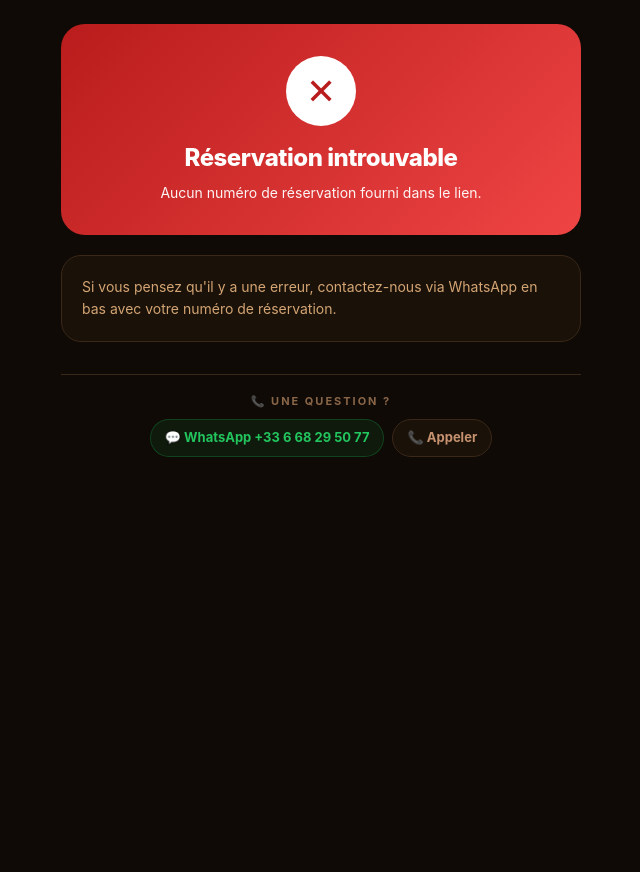
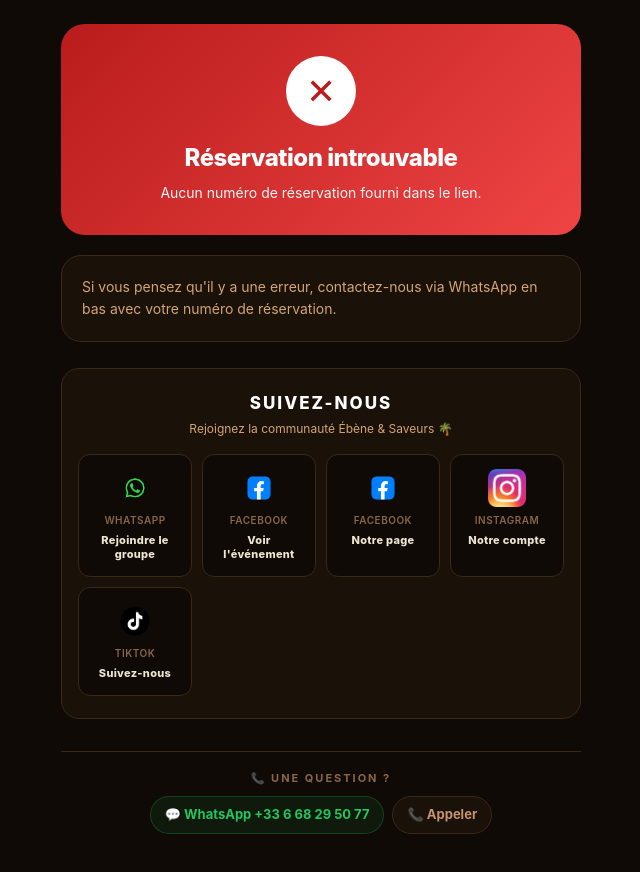
Before and after one commit to Hysadre/Brunch-Eb-ne-Saveurs, a website: page ticket.html in a window 1280 px wide. Shown: the whole page, without its empty margins (319-959 px from the left). Before the commit the page ends 800 px from the top, so only its background shows below. Drawn offline with Linux system fonts and the light colour scheme.

Commit message:
feat: Lille + socials + viewport zoom + word-break fix

```diff
--- a/ticket.html
+++ b/ticket.html
@@ -169,6 +169,17 @@
   }
   @keyframes spin { to { transform: rotate(360deg); } }
 
+  /* 🌐 Réseaux sociaux (thème sombre) */
+  .socials { margin: 26px 0 14px; padding: 22px 16px; background: #1a1108; border: 1px solid #3a2818; border-radius: 18px; }
+  .socials-title { text-align: center; margin: 0 0 4px; color: #fff; font-size: 17px; font-weight: 800; letter-spacing: 2px; text-transform: uppercase; }
+  .socials-subtitle { text-align: center; color: #d4a574; font-size: 12px; margin: 0 0 16px; }
+  .socials-grid { display: grid; grid-template-columns: repeat(auto-fit, minmax(110px, 1fr)); gap: 10px; }
+  .social-link { display: flex; flex-direction: column; align-items: center; gap: 6px; padding: 14px 8px; background: #0f0a06; border: 1px solid #3a2818; border-radius: 12px; text-decoration: none; color: #ede5d1; transition: transform 0.2s ease, border-color 0.2s ease; }
+  .social-link:hover { transform: translateY(-2px); border-color: #b86a45; }
+  .social-link img { width: 38px; height: 38px; object-fit: contain; }
+  .social-link .social-sub { font-size: 10px; color: #8a6648; font-weight: 600; letter-spacing: 0.5px; text-transform: uppercase; }
+  .social-link .social-name { font-size: 11px; font-weight: 800; color: #ede5d1; letter-spacing: 0.3px; line-height: 1.25; text-align: center; overflow-wrap: anywhere; word-break: break-word; max-width: 100%; }
+
   .contact-footer {
     margin-top: 32px;
     padding: 18px 0 24px;
@@ -206,6 +217,39 @@
   </div>
 
   <div id="content" style="display:none;"></div>
+
+  <!-- 🌐 RÉSEAUX SOCIAUX -->
+  <section class="socials">
+    <h2 class="socials-title">Suivez-nous</h2>
+    <p class="socials-subtitle">Rejoignez la communauté Ébène &amp; Saveurs 🌴</p>
+    <div class="socials-grid">
+      <a href="https://chat.whatsapp.com/GHADxG3qg9K3cHwyPWVwtt?s=cl&p=a&mlu=1" target="_blank" rel="noopener" class="social-link">
+        <img src="logo-whatsapp.webp" alt="WhatsApp">
+        <span class="social-sub">WhatsApp</span>
+        <span class="social-name">Rejoindre le groupe</span>
+      </a>
+      <a href="https://fb.me/e/4UdP4gvVm" target="_blank" rel="noopener" class="social-link">
+        <img src="logo-facebook.webp" alt="Facebook événement">
+        <span class="social-sub">Facebook</span>
+        <span class="social-name">Voir l'événement</span>
+      </a>
+      <a href="https://www.facebook.com/share/1BHxxpKudU/" target="_blank" rel="noopener" class="social-link">
+        <img src="logo-facebook.webp" alt="Page Facebook">
+        <span class="social-sub">Facebook</span>
+        <span class="social-name">Notre page</span>
+      </a>
+      <a href="https://www.instagram.com/brunch_ebene_et_saveurs?igsh=MW9hOW94bjEydmdvaQ==" target="_blank" rel="noopener" class="social-link">
+        <img src="logo-instagram.png" alt="Instagram">
+        <span class="social-sub">Instagram</span>
+        <span class="social-name">Notre compte</span>
+      </a>
+      <a href="https://vm.tiktok.com/ZNR7o7SKm/" target="_blank" rel="noopener" class="social-link">
+        <img src="logo-tiktok.webp" alt="TikTok">
+        <span class="social-sub">TikTok</span>
+        <span class="social-name">Suivez-nous</span>
+      </a>
+    </div>
+  </section>
 
   <div class="contact-footer">
     <div class="contact-footer-title">📞 Une question ?</div>
@@ -350,7 +394,7 @@
         </div>
         <div class="info-row">
           <svg width="18" height="18" viewBox="0 0 24 24" fill="none" stroke="currentColor" stroke-width="2"><path d="M21 10c0 7-9 13-9 13s-9-6-9-13a9 9 0 0 1 18 0z"/><circle cx="12" cy="10" r="3"/></svg>
-          <span>Métropole lilloise</span>
+          <span>Lille</span>
         </div>
         <div class="info-row" style="padding-top:0;">
           <span style="width:18px;"></span>
@@ -414,7 +458,7 @@
         shareBtn.addEventListener('click', async () => {
           const shareData = {
             title: 'Brunch Ébène & Saveurs',
-            text: `Bonjour, je viens au Brunch Ébène & Saveurs le 22 août 2026 dans la métropole lilloise 🌴 Voulez-vous nous rejoindre ?`,
+            text: `Bonjour, je viens au Brunch Ébène & Saveurs le 22 août 2026 à Lille 🌴 Voulez-vous nous rejoindre ?`,
             url: 'https://hysadre.github.io/Brunch-Eb-ne-Saveurs/'
           };
           try {
```
